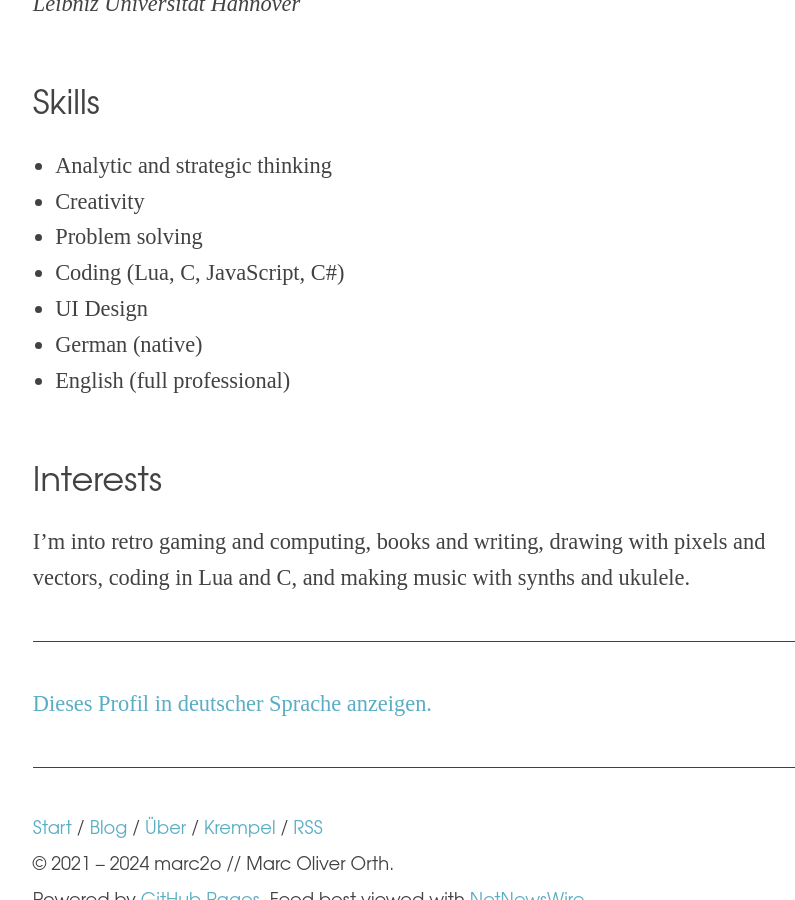
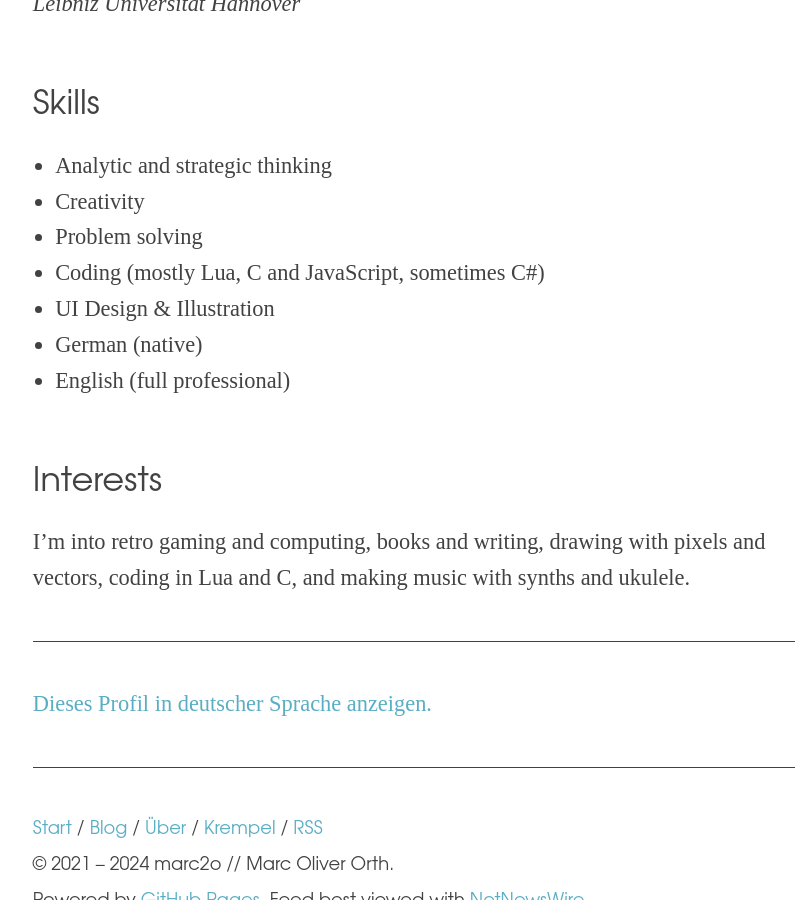
Before and after one commit to marc2o/marc2o.github.io, a Jekyll site: the page built from cv/marc.md, in a window 1280 px wide and 900 px high, scrolled down 2411 px. Shown: the whole window, without its empty margins (220-1015 px from the left). Built offline with Jekyll 4.4.1, drawn with Linux system fonts in a browser that asks for light colours.

Commit message:
Update cv.yml

```diff
--- a/_data/cv.yml
+++ b/_data/cv.yml
@@ -16,8 +16,8 @@ skills:
     - Analytisches und strategisches Denken
     - Kreativität
     - Problemlösung
-    - Programmieren (Lua, C, JavaScript, C#)
-    - UI Design
+    - Programmieren (meistens Lua, C und JavaScript, manchmal C#)
+    - UI Design & Illustration
     - Deutsch (Muttersprache)
     - Englisch (verhandlungssicher)
 
@@ -27,8 +27,8 @@ skills:
     - Analytic and strategic thinking
     - Creativity
     - Problem solving
-    - Coding (Lua, C, JavaScript, C#)
-    - UI Design
+    - Coding (mostly Lua, C and JavaScript, sometimes C#)
+    - UI Design & Illustration
     - German (native)
     - English (full professional)
 
```
